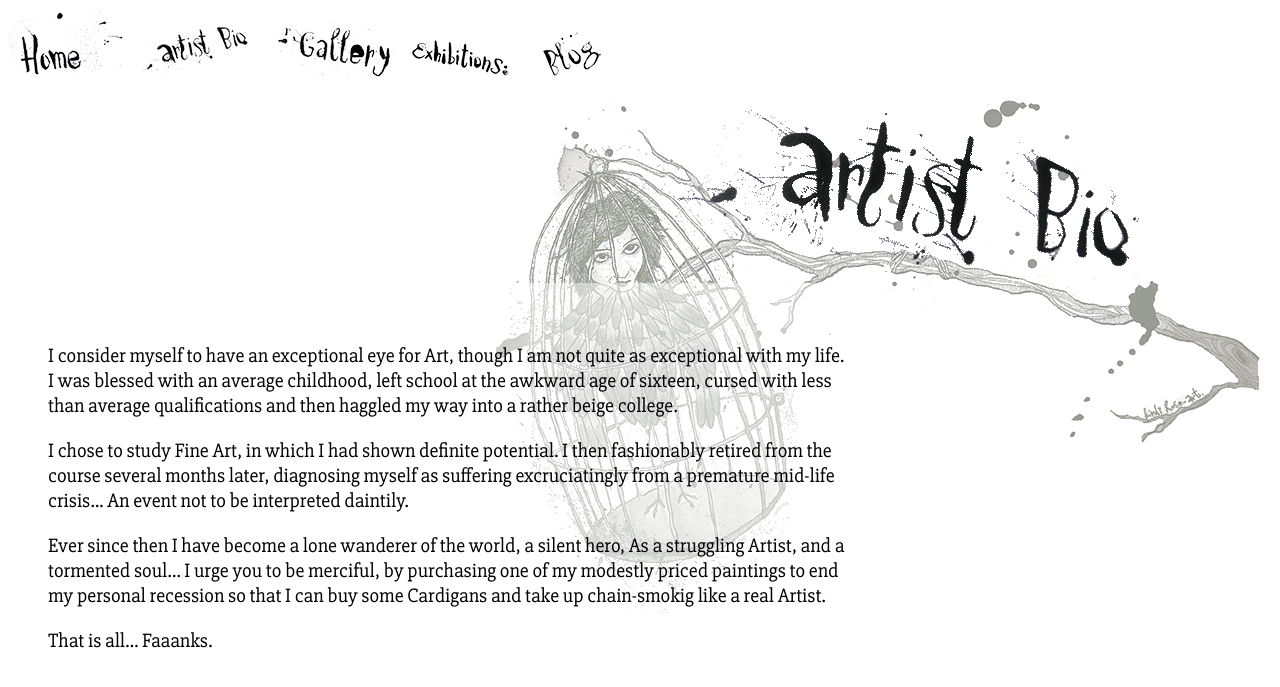
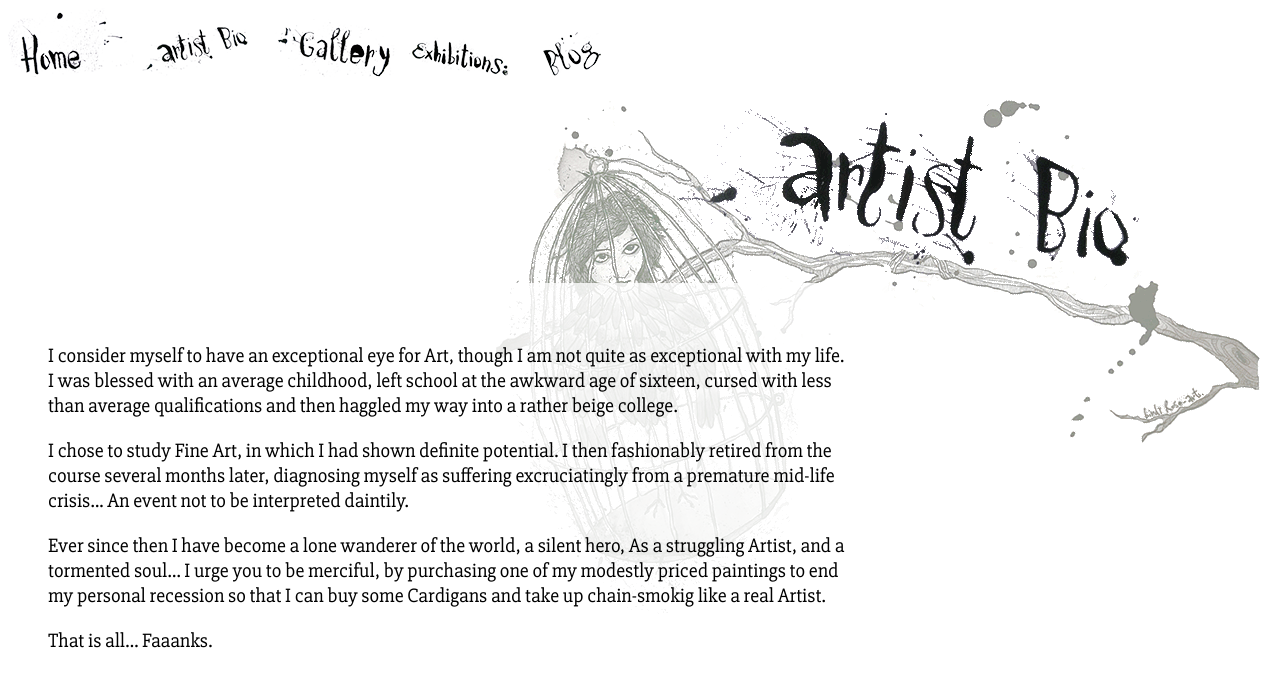
Before and after one commit to BirdyRose/birdyrose.github.io, a Jekyll site: the page built from bio.html, in a window 1280 px wide. Shown: the top 687 px of the page. Built offline with Jekyll 4.4.1, drawn with Linux system fonts in a browser that asks for light colours; nearby versions of some CDN libraries.

Commit message:
make bg of main content more opaque

```diff
--- a/css/style.css
+++ b/css/style.css
@@ -6,7 +6,7 @@ body, p, input, textarea, h1, h2, h3, h4, h5, h6 {
 main {
   max-width: 800px;
   padding: 2em;
-  background: rgba(255,255,255,0.5);
+  background: rgba(255,255,255,0.8);
 }
 main p, main article {
 
```
